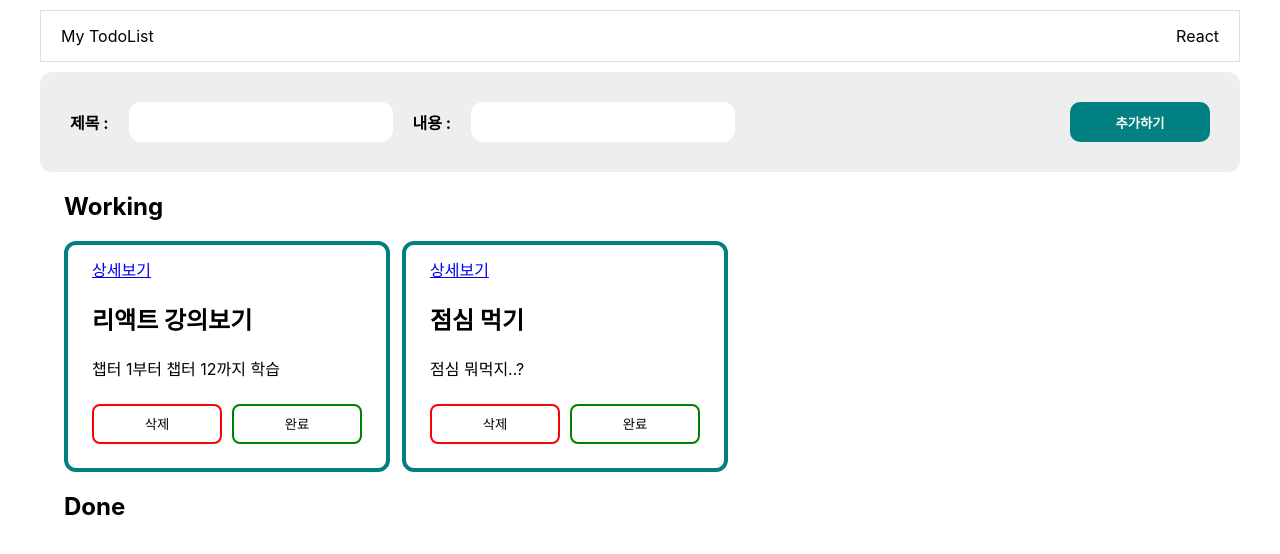
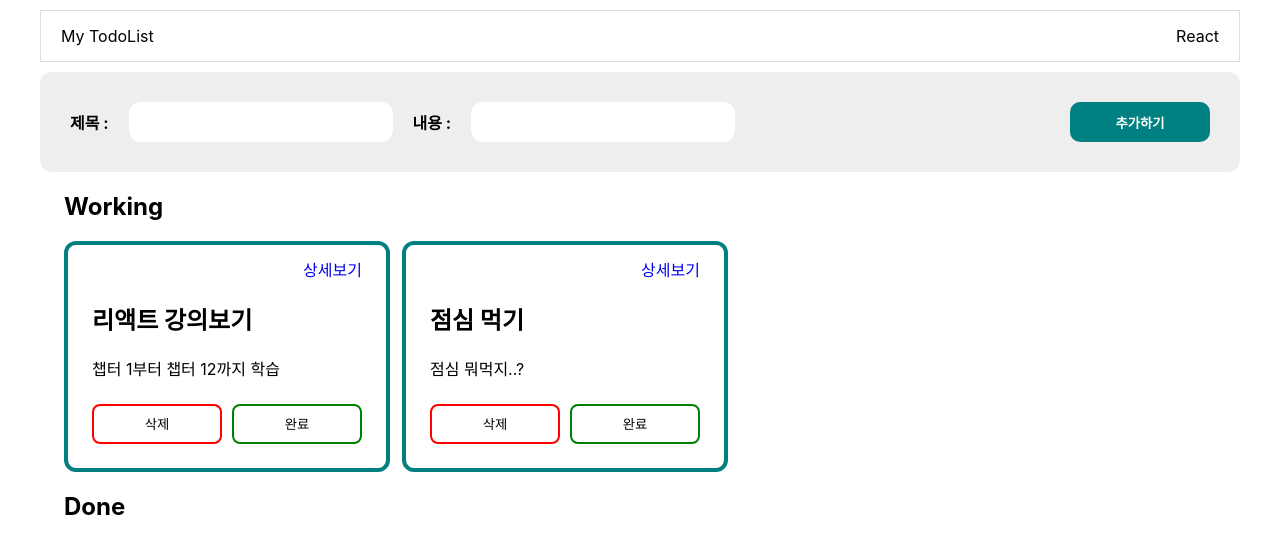
Before and after one commit to jyhan14/react-prac-todoList-lv2, a React (Create React App) app: page / in a window 1280 px wide. Shown: the top 554 px of the page. Built offline with nearby package versions, Linux system fonts and the light colour scheme.

Commit message:
a tag style

```diff
--- a/src/components/Todo.jsx
+++ b/src/components/Todo.jsx
@@ -5,23 +5,22 @@ import styled from "styled-components";
 import Details from "../pages/Details";
 import { deleteAction, updateAction } from "../redux/modules/todos";
 
-const Todo = ({todo}) => {
-
+const Todo = ({ todo }) => {
     const dispatch = useDispatch();
-
 
     const deleteTodos = (id) => {
         dispatch(deleteAction(id));
-    }
+    };
 
     const updateTodos = (id) => {
         dispatch(updateAction(id));
-    }
+    };
 
     return (
         <TodoContainer>
-            <Link to={`/details/${todo.id}`}>상세보기
-            </Link>
+            <LinkBox>
+                <Link to={`/details/${todo.id}`} style={{textDecoration:'none'}}>상세보기</Link>
+            </LinkBox>
 
             <div>
                 <h2>{todo.title}</h2>
@@ -29,13 +28,16 @@ const Todo = ({todo}) => {
             </div>
 
             <BtnsBox>
+                <Btn borderColor="red" onClick={() => deleteTodos(todo.id)}>
+                    삭제
+                </Btn>
                 <Btn
-                borderColor="red"
-                onClick={() => deleteTodos(todo.id)}>삭제</Btn>
-                <Btn
-                borderColor="green"
-                className="doneBtn"
-                onClick={() => updateTodos(todo.id)}>{todo.isDone ? "취소" : "완료"}</Btn>
+                    borderColor="green"
+                    className="doneBtn"
+                    onClick={() => updateTodos(todo.id)}
+                >
+                    {todo.isDone ? "취소" : "완료"}
+                </Btn>
             </BtnsBox>
         </TodoContainer>
     );
@@ -63,5 +65,10 @@ const Btn = styled.button`
     width: 50%;
 
     background-color: #fff;
-    border: 2px solid ${(props) => props.borderColor}
+    border: 2px solid ${(props) => props.borderColor};
 `;
+
+const LinkBox = styled.a`
+    display: flex;
+    justify-content: end;
+`;
```
